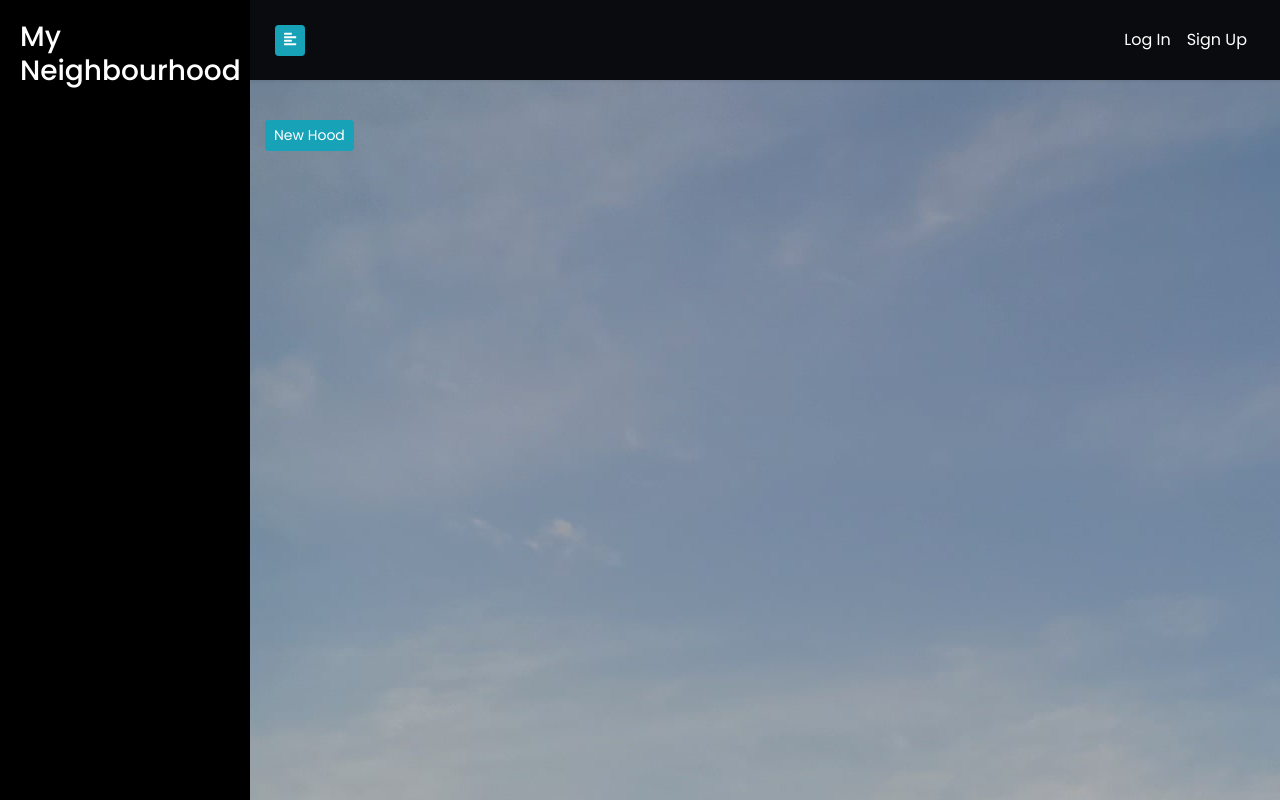
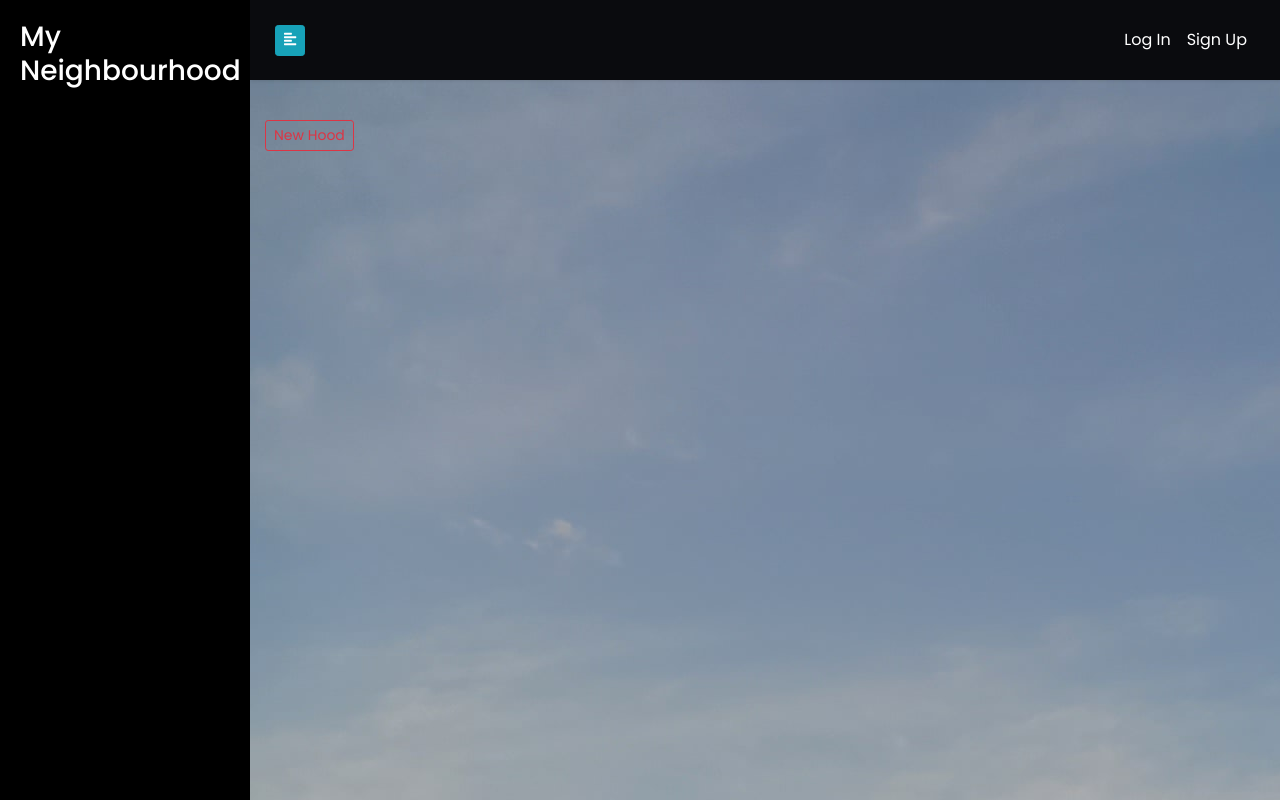
Before and after one commit to maureenndiema/My-Neighbourhood, a Django app: page /all-hoods/ in a window 1280 px wide. Run offline with Django 4.2, Linux system fonts and the light colour scheme; data that the repository does not hold is empty; some libraries are stand-ins or nearby versions.

Commit message:
updating styling

```diff
--- a/hoodapp/templates/all_hoods.html
+++ b/hoodapp/templates/all_hoods.html
@@ -2,7 +2,7 @@
 {% load crispy_forms_tags %}
 {% block content %}
 <div class="container">
-        <a href="{% url 'new-hood' %}" class="btn btn-sm btn-info mb-2"> New Hood</a>
+        <a href="{% url 'new-hood' %}" class="btn btn-sm btn-outline-danger mb-2"> New Hood</a>
     <div class="row">
         {% for hood in all_hoods %}
         <div class="col-md-4">
@@ -14,7 +14,7 @@
                     {% if request.user.profile.neighbourhood == hood %}
                     <a href="{% url 'leave-hood' hood.id %}" class="btn btn-outline-danger btn-sm">Leave Hood</a>
                     {% elif not request.user.profile.neighbourhood %}
-                    <a href="{% url 'join-hood' hood.id %}" class="btn btn-primary btn-sm">Join Hood</a>
+                    <a href="{% url 'join-hood' hood.id %}" class="btn btn-outline-danger btn-sm">Join Hood</a>
                     {% endif %}
                 </div>
             </div>
```
